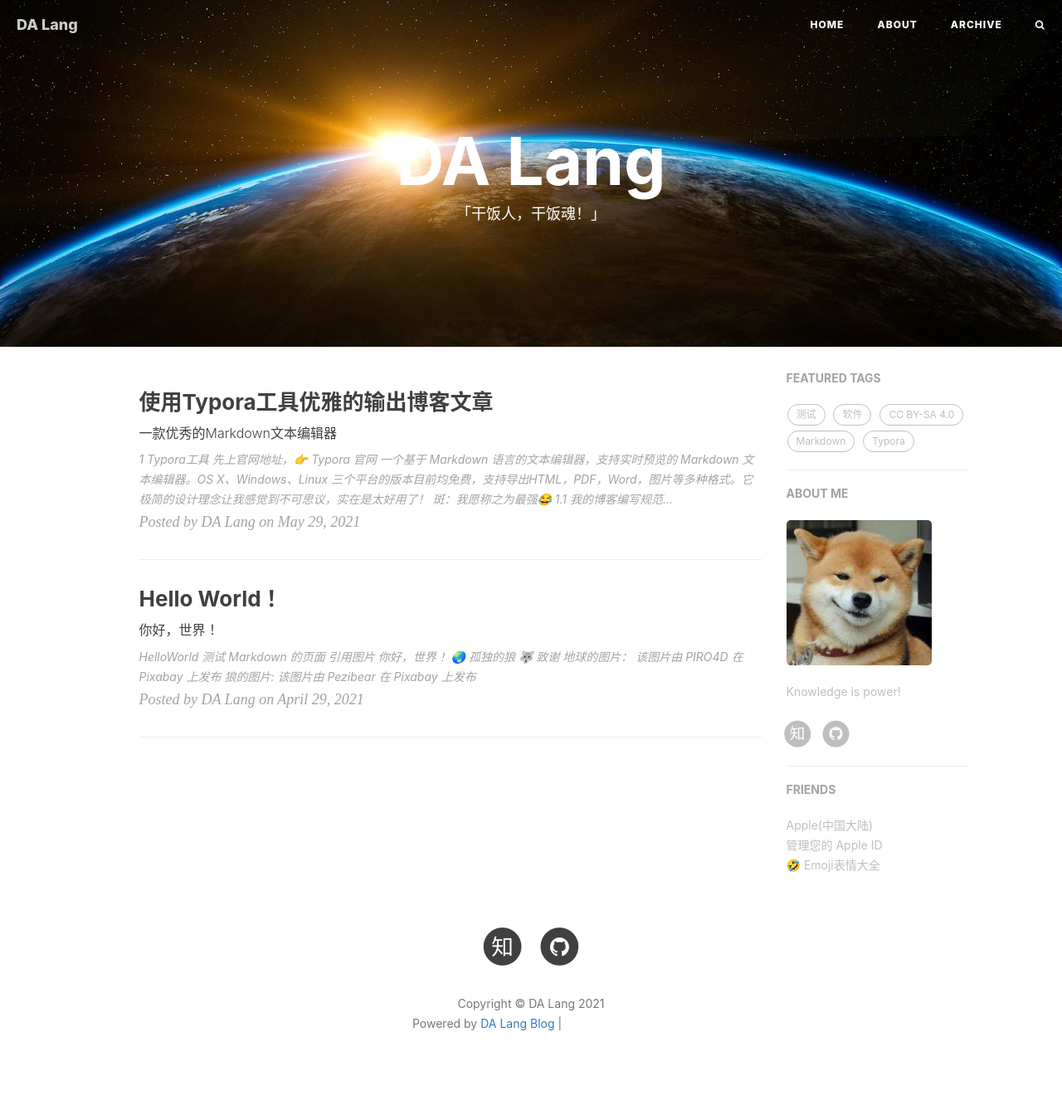
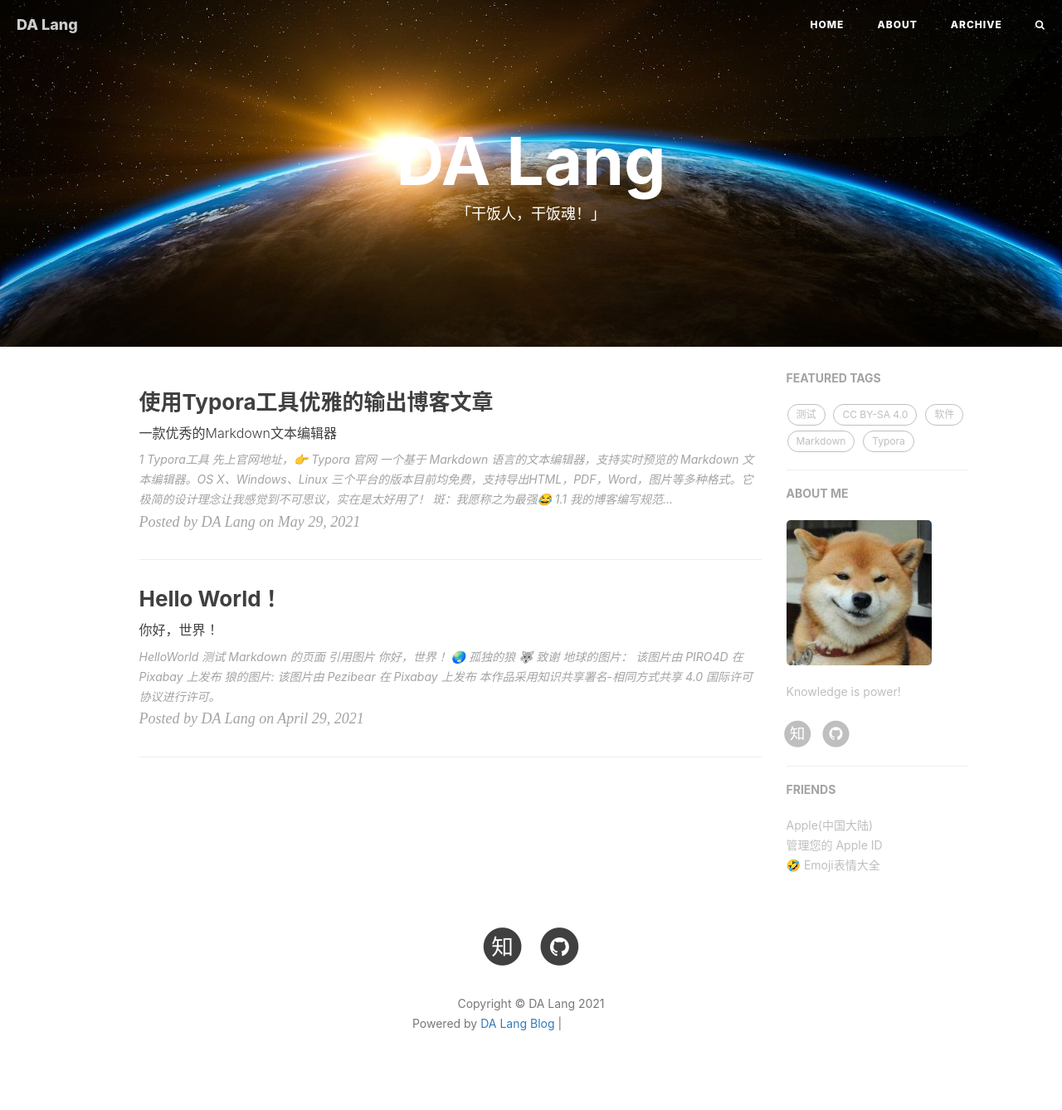
Before and after one commit to dalangblog/dalangblog.github.io, a Jekyll site: the page built from index.html, in a window 1280 px wide. Shown: the whole page at 83% size. Built offline with Jekyll 4.4.1, drawn with Linux system fonts in a browser that asks for light colours; nearby versions of some CDN libraries; the list of posts is cut into pages by our own code; comment, search, counter and statistics services are not loaded; grey boxes are pictures that could not be loaded.

Commit message:
Update 2021-04-29-HelloWorld.md

```diff
--- a/_posts/2021-04-29-HelloWorld.md
+++ b/_posts/2021-04-29-HelloWorld.md
@@ -4,11 +4,12 @@
 subtitle:   你好，世界 ！
 date:       2021-04-29
 author:     DA Lang
-header-img: img/post-20210429-HelloWorld.jpg
+header-img: https://cdn.jsdelivr.net/gh/dalangblog/image-dalangblog@main/20210429/earth-1617121_1280.jpg
 multilingual: true
 catalog: true
 tags:
     - 测试
+    - CC BY-SA 4.0
 ---
 
 # HelloWorld
@@ -32,3 +33,8 @@
 - `地球的图片：` 该图片由 [PIRO4D](https://pixabay.com/zh/illustrations/earth-planet-world-globe-1617121/) 在 [Pixabay](https://pixabay.com/zh/) 上发布
 
 - `狼的图片:` 该图片由 [Pezibear](https://pixabay.com/zh/illustrations/wolf-moon-tree-silhouettes-howl-647528/) 在 [Pixabay](https://pixabay.com/zh/) 上发布
+
+---
+
+<a rel="license" href="http://creativecommons.org/licenses/by-sa/4.0/">
+<img alt="知识共享许可协议" style="display:inline;margin:0" src="https://i.creativecommons.org/l/by-sa/4.0/88x31.png" /></a><br />本作品采用<a rel="license" href="http://creativecommons.org/licenses/by-sa/4.0/">知识共享署名-相同方式共享 4.0 国际许可协议</a>进行许可。
```
